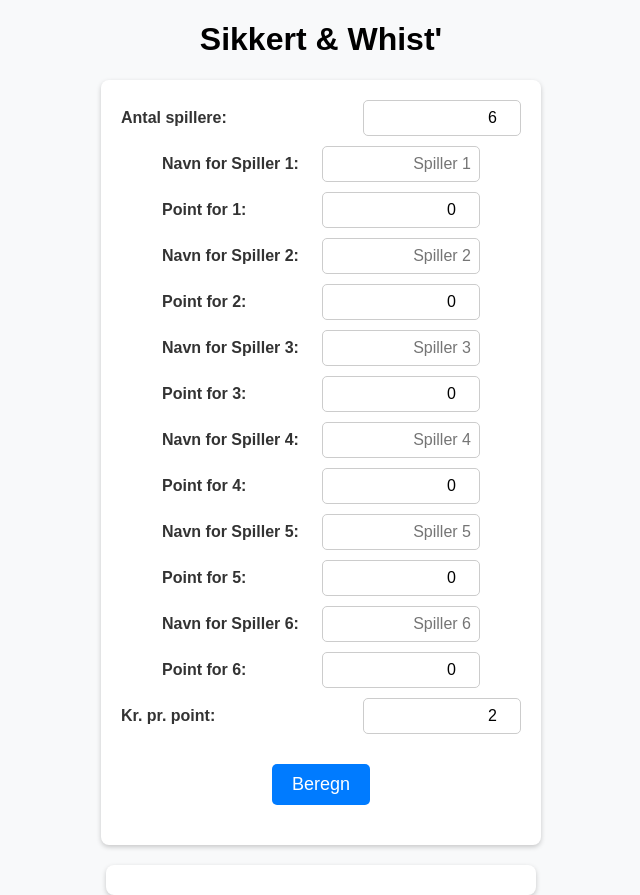
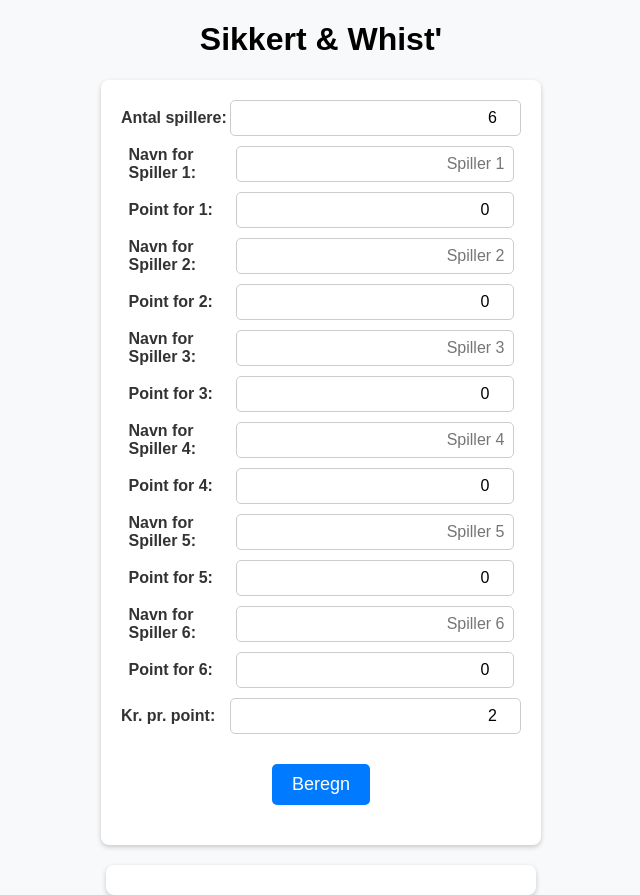
Before and after one commit to oerwood/whist, a Flask app: page / in a window 1280 px wide. Shown: the whole page, without its empty margins (319-959 px from the left). Run offline with Flask 3, Linux system fonts and the light colour scheme.

Commit message:
Update style.css

```diff
--- a/static/style.css
+++ b/static/style.css
@@ -25,7 +25,6 @@ body {
 /* Række layout til labels + input */
 .input-row {
     display: flex;
-    justify-content: space-between;
     align-items: center;
     width: 100%;
     margin-bottom: 10px;
@@ -41,8 +40,7 @@ label {
 
 /* Inputfelter justeret til højre */
 input {
-    flex-grow: 1; /* Sørger for at inputfelterne passer */
-    max-width: 140px; /* Holder inputfelterne ens */
+    width: 100%; /* Gør inputfelterne ens */
     padding: 8px;
     border: 1px solid #ccc;
     border-radius: 5px;
```
